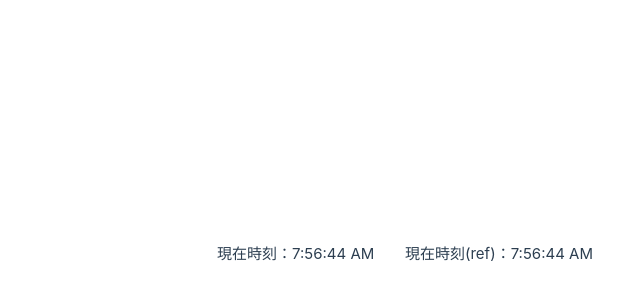
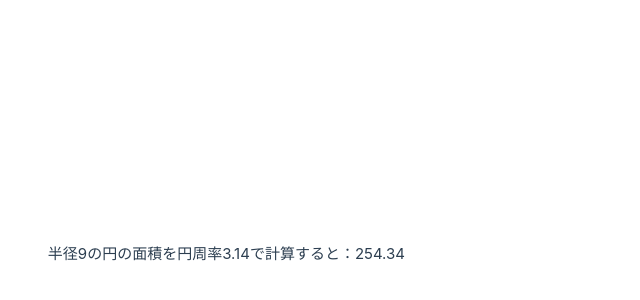
Before and after one commit to chameleon05119/hello-vue, a Vue app: page / in a window 1280 px wide. Shown: the part 146-446 px from the top of the page, without its empty margins (235-875 px from the left). Built offline with nearby package versions, Linux system fonts and the light colour scheme.

Commit message:
円の面積を計算するページに変更

```diff
--- a/src/App.vue
+++ b/src/App.vue
@@ -1,25 +1,24 @@
 <script setup lang="ts">
-import { ref } from 'vue'
+import { ref, computed } from 'vue'
 
-// 時刻の初期化
-const now = new Date()
-const nowStr = now.toLocaleTimeString()
-let timeStr = nowStr
-const timeStrRef = ref(nowStr)
+// 半径の初期値を乱数で取得
+const radiusInit = Math.round(Math.random() * 10)
+// 円周率のテンプレート変数を用意
+const PI = ref(3.14)
+// 半径のテンプレート変数を用意
+const radius = ref(radiusInit)
 
-// 新しい時刻に変換する関数
-function changeTime(): void {
-  const newTime = new Date()
-  const newTimeStr = newTime.toLocaleTimeString()
-  timeStr = newTimeStr
-  timeStrRef.value = newTimeStr
-}
+// 円の面積の算術プロパティを用意
+const area = computed((): number => {
+  return radius.value * radius.value * PI.value
+})
 
-// 1秒ごとに実行
-setInterval(changeTime, 1000)
+// 半径のテンプレート変数に新しい乱数を1秒ごとに格納
+setInterval((): void => {
+  radius.value = Math.round(Math.random() * 10)
+}, 1000)
 </script>
 
 <template>
-  <p>現在時刻：{{ timeStr }}</p>
-  <p>現在時刻(ref)：{{ timeStrRef }}</p>
+  <p>半径{{ radius }}の円の面積を円周率{{ PI }}で計算すると：{{ area }}</p>
 </template>
```
